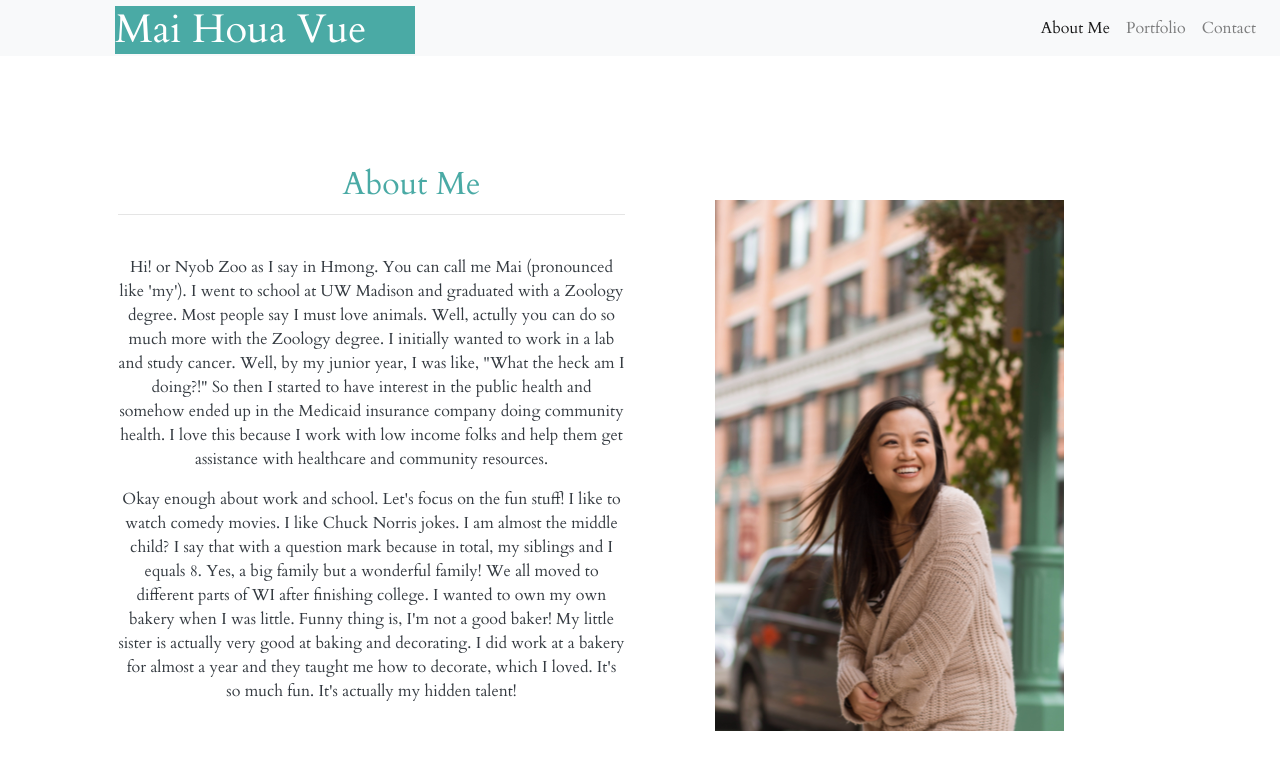
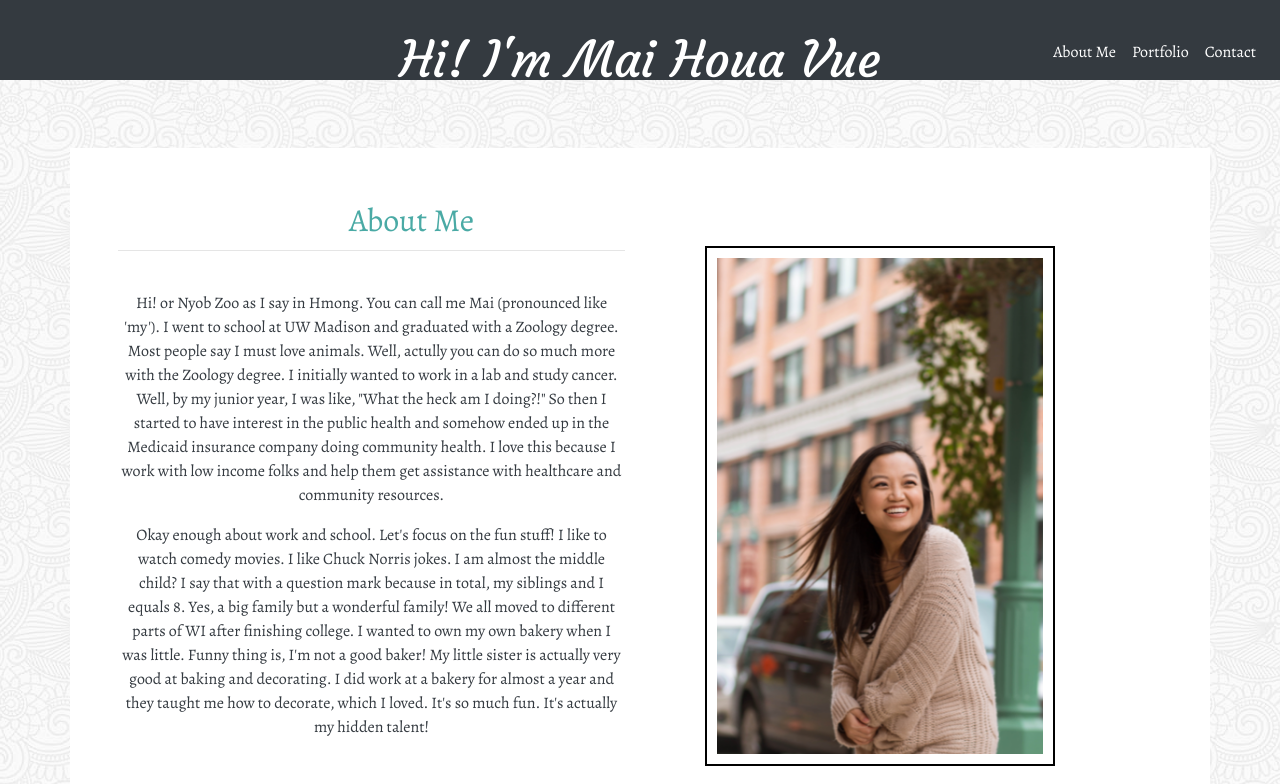
Before and after one commit to mhvue/updated_portfolio, a plain HTML site: page index.html in a window 1280 px wide. Shown: the top 784 px of the page. Drawn offline with nearby package versions, Linux system fonts and the light colour scheme.

Commit message:
added links for same page contact, added different background and style

```diff
--- a/index.html
+++ b/index.html
@@ -10,34 +10,36 @@
         integrity="sha384-Vkoo8x4CGsO3+Hhxv8T/Q5PaXtkKtu6ug5TOeNV6gBiFeWPGFN9MuhOf23Q9Ifjh" crossorigin="anonymous">
 
     <link rel="stylesheet" href="style.css">
-    <link href="https://fonts.googleapis.com/css?family=Cardo&display=swap" rel="stylesheet">
-
+    <link href="https://fonts.googleapis.com/css?family=Alegreya|Bree+Serif|Courgette&display=swap" rel="stylesheet">
 </head>
 
 <body>
-  <nav class="navbar navbar-expand-lg navbar-light bg-light">
+  <nav class="navbar navbar-expand-lg navbar-light bg-dark">
      <button class="navbar-toggler" type="button" data-toggle="collapse" data-target="#navbarNav" aria-controls="navbarNav" aria-expanded="false" aria-label="Toggle navigation">
      <span class="navbar-toggler-icon"></span>
     </button>
      <div class="collapse navbar-collapse" id="navbarNav">
       <ul class="navbar-nav ml-auto">
         <li class="nav-item active">
-          <a class="nav-link" href="./index.html">About Me<span class="sr-only">(current)</span></a>
+            <br>
+          <a class="nav-link text-white" href="#aboutMe">About Me<span class="sr-only">(current)</span></a>
         </li>
       <li class="nav-item">
-        <a class="nav-link" href="./portfolio.html">Portfolio</a>
+        <br>
+        <a class="nav-link text-white" href="#projectP">Portfolio</a>
       </li>
       <li class="nav-item">
-        <a class="nav-link" href="./contact.html">Contact</a>
+        <br>
+        <a class="nav-link text-white" href="#contactMeDiv">Contact</a>
     </li>
       </ul>
     </div>
     </nav>
 
-    <div class="container">
+    <div class="container" id="aboutMe" class="rounded">
         <div class="row">
-            <div class="col-md-12">
-                <h1>Mai Houa Vue</h1>
+            <div class="col-md-12 text-center">
+                <h1>Hi! I'm Mai Houa Vue</h1>
             </div>
           </div>
       </div>
@@ -66,7 +68,7 @@
                   <br>
 
                   <div class="col-md-6">
-                    <img src="./images/MHV2.PNG"  id = "profilePic" alt="profile picture">
+                    <img src="./images/MHV2.PNG" class ="img-fluid" id = "profilePic" alt="profile picture">
                 </div>
             </div>
           </div>
@@ -78,7 +80,7 @@
             <div class="col-md-12 text-center">
                 <h2>Projects</h2>
                 <hr>
-                <p>Checkout my amazing projects!</p>
+                <p id="projectP">Checkout my amazing projects!</p>
             </div>
         </div>
 
@@ -124,7 +126,7 @@
 </div><!--closing for container Portfolio-->
         <br>
 
-      <div class="container  bg-white text-dark  m-10 p-5">
+      <div class="container  bg-white text-dark  m-10 p-5" id="contactMeDiv">
         <div class="row">
           <div class="col-md-12"><h2>Contact Me</h2>
             <hr>
--- a/style.css
+++ b/style.css
@@ -1,18 +1,22 @@
 body {
-    background-image: url('../Basic-Portfolio/assets/images/gravel/gravel.png');
-    font-family: 'Cardo', serif;
+    background-image: url('./images/symphony.png');
+    background-attachment: fixed;
+    font-family: 'Alegreya', serif;
 
  }
 
 
 h1 {
-    background-color:#4aaaa5;
+    position: relative;
+    top: -50px;
+    font-size:50px;
+    font-family: 'Courgette', cursive;
     color:white;
-    width: 300px;
-    position: relative;
-    bottom: 50px;
-    left: 30px;
 
+}
+
+#projectP{
+    font-size: 30px;
 }
 
 img {
@@ -27,6 +31,8 @@ img {
 }
 .navbar {
     text-align: right;
+    height: 80px;
+
 }
 
 
@@ -39,17 +45,17 @@ h2 {
 }
 
 .container-collapse {
-    background-color: gray;
+    background-color: #303030;
     padding: 20px;
-    border-top: 8px solid #4aaaa5;
     text-align: center;
     bottom:0%;
     width: 100%;
+    color:white;
 }
 
 
 h3 {
-    background-color:#4aaaa5;
+    background-color:#75B9C8;
     position: relative;
     top: 200px;
     left:100px;
@@ -86,9 +92,9 @@ transform: translate(-50%, -50%);
 
 h5 {
     padding: 10px;
-    color: white;
-    background-color: #4aaaa5;
+    background-color: #8cb3d9;
     width: 200px;
+    color: black;
 }
 
 .test:hover .box {
```
Also changed, not shown: images/symphony.png (added).
